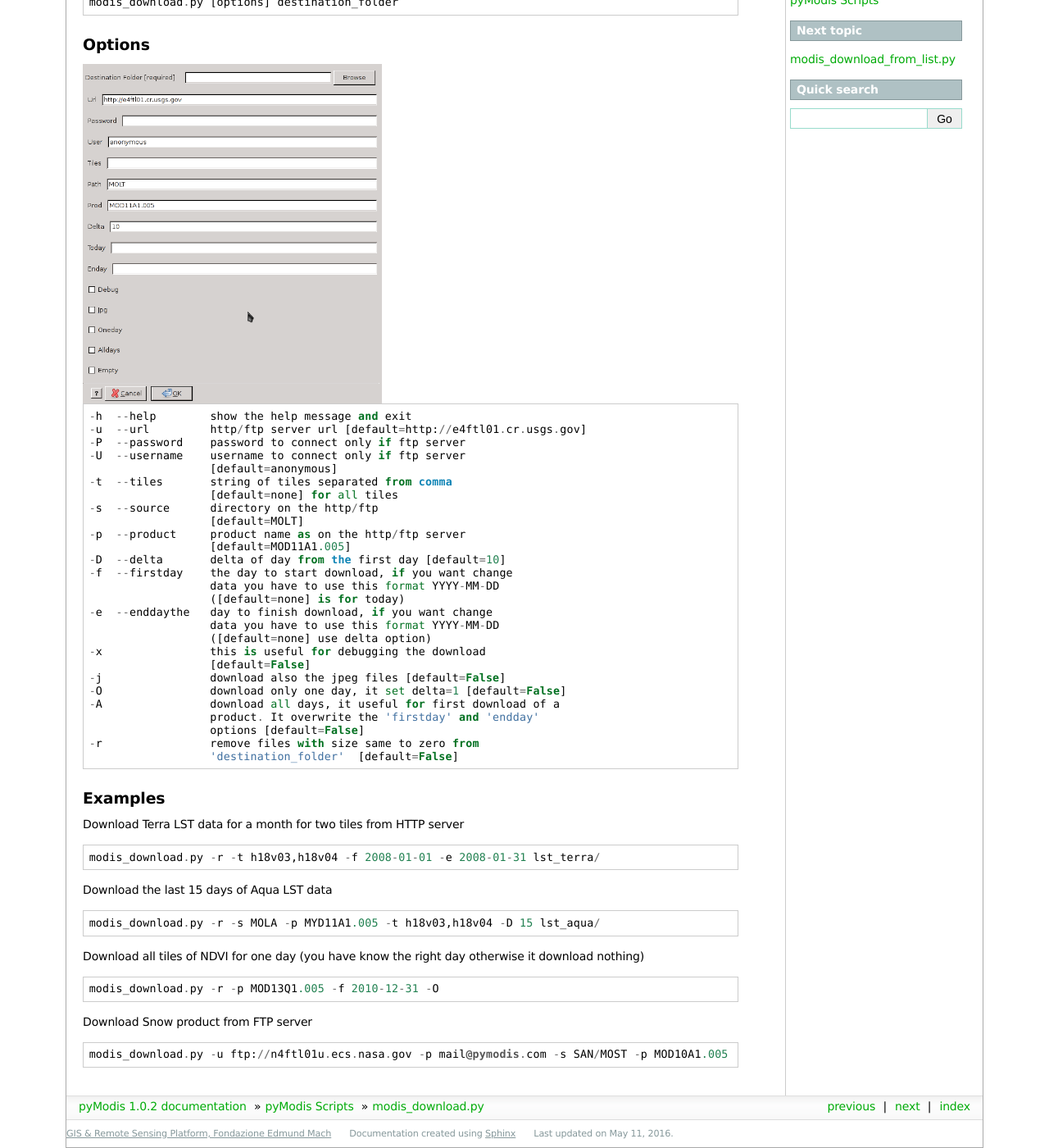
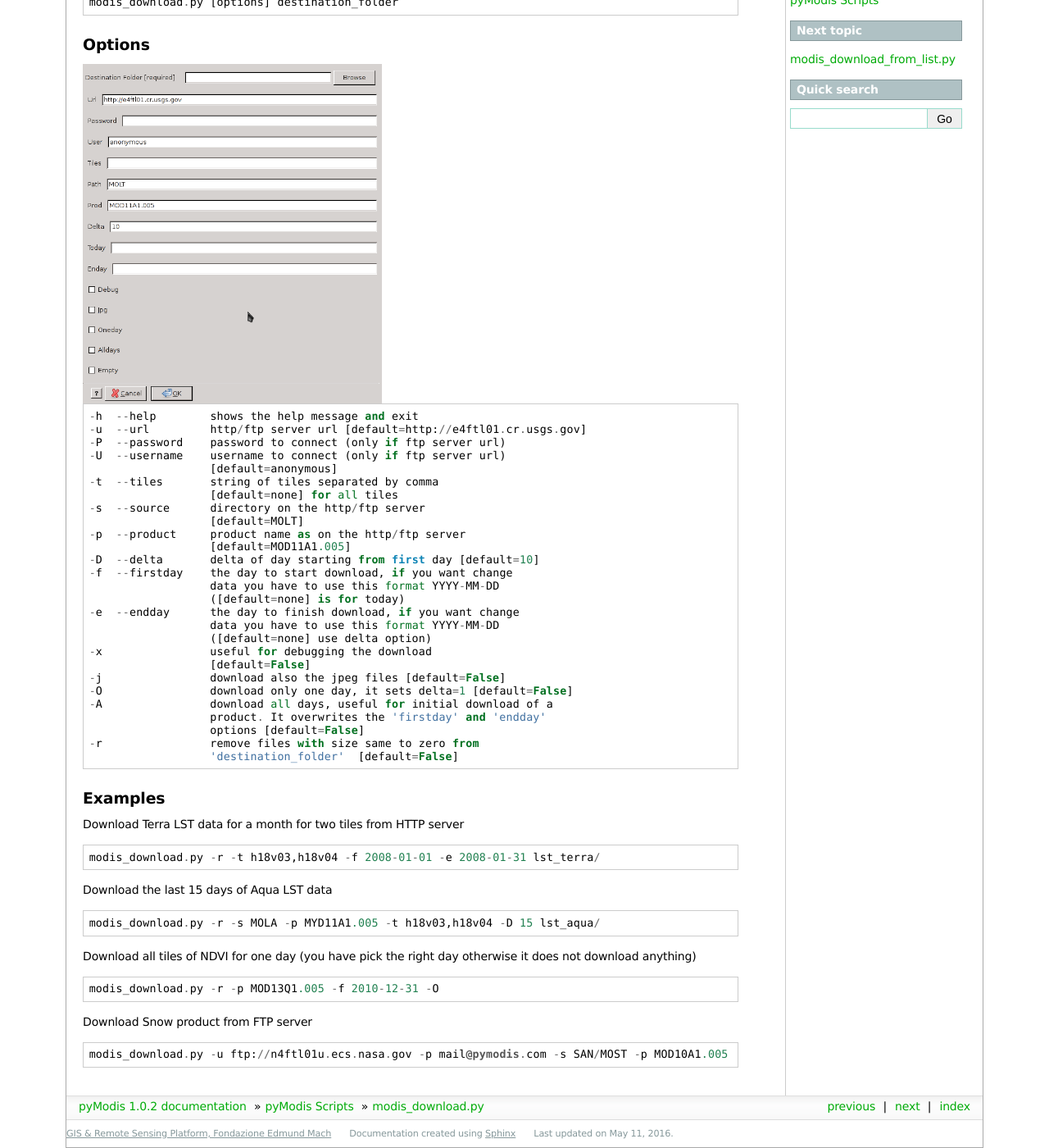
Before and after one commit to lucadelu/pyModis, a Sphinx documentation site: the page built from docs/source/scripts/modis_download.rst, in a window 1280 px wide and 1400 px high, scrolled down 385 px. Shown: the whole window at 82% size. Built offline with Sphinx 7.4.7, drawn with Linux system fonts in a browser that asks for light colours; formulas are drawn with MathJax 3; comment, search, counter and statistics services are not loaded; the version number is read from the project's files by our own code.

Commit message:
language fixes

```diff
--- a/docs/source/scripts/modis_download.rst
+++ b/docs/source/scripts/modis_download.rst
@@ -22,30 +22,30 @@ Options
 
 ::
 
-    -h  --help        show the help message and exit
+    -h  --help        shows the help message and exit
     -u  --url         http/ftp server url [default=http://e4ftl01.cr.usgs.gov]
-    -P  --password    password to connect only if ftp server
-    -U  --username    username to connect only if ftp server
+    -P  --password    password to connect (only if ftp server url)
+    -U  --username    username to connect (only if ftp server url)
                       [default=anonymous]
-    -t  --tiles       string of tiles separated from comma
+    -t  --tiles       string of tiles separated by comma
                       [default=none] for all tiles
-    -s  --source      directory on the http/ftp
+    -s  --source      directory on the http/ftp server
                       [default=MOLT]
     -p  --product     product name as on the http/ftp server
                       [default=MOD11A1.005]
-    -D  --delta       delta of day from the first day [default=10]
+    -D  --delta       delta of day starting from first day [default=10]
     -f  --firstday    the day to start download, if you want change
                       data you have to use this format YYYY-MM-DD
                       ([default=none] is for today)
-    -e  --enddaythe   day to finish download, if you want change
+    -e  --endday      the day to finish download, if you want change
                       data you have to use this format YYYY-MM-DD
                       ([default=none] use delta option)
-    -x                this is useful for debugging the download
+    -x                useful for debugging the download
                       [default=False]
     -j                download also the jpeg files [default=False]
-    -O                download only one day, it set delta=1 [default=False]
-    -A                download all days, it useful for first download of a
-                      product. It overwrite the 'firstday' and 'endday'
+    -O                download only one day, it sets delta=1 [default=False]
+    -A                download all days, useful for initial download of a
+                      product. It overwrites the 'firstday' and 'endday'
                       options [default=False]
     -r                remove files with size same to zero from
                       'destination_folder'  [default=False]
@@ -65,7 +65,7 @@ Download the last 15 days of Aqua LST data ::
 
     modis_download.py -r -s MOLA -p MYD11A1.005 -t h18v03,h18v04 -D 15 lst_aqua/
 
-Download all tiles of NDVI for one day (you have know the right day otherwise it download nothing) ::
+Download all tiles of NDVI for one day (you have pick the right day otherwise it does not download anything) ::
 
     modis_download.py -r -p MOD13Q1.005 -f 2010-12-31 -O
 
```
